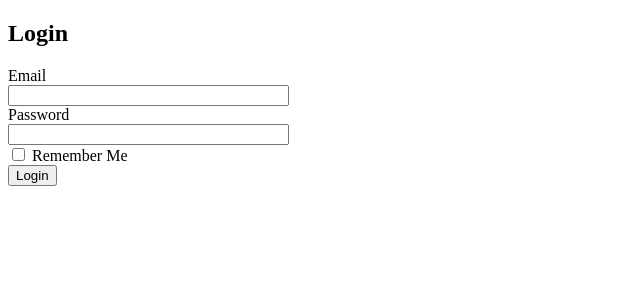
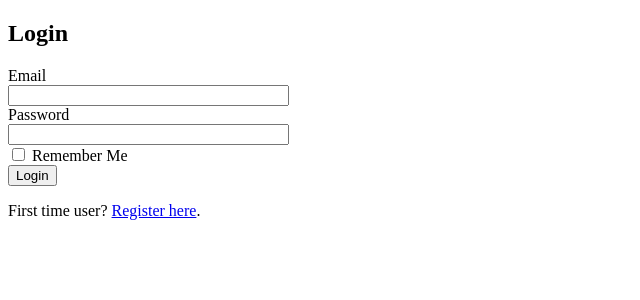
Before and after one commit to RajinCoder/SEO-Week4-Project, a Flask app: page /login in a window 1280 px wide. Shown: the top 300 px of the page, without its empty margins (0-640 px from the left). Run offline with Flask 3, Linux system fonts and the light colour scheme.

Commit message:
Works with it yupp

```diff
--- a/app.py
+++ b/app.py
@@ -17,22 +17,28 @@ bcrypt = Bcrypt(app)
 
 app.secret_key = os.urandom(24)
 
+@login_manager.user_loader
+def load_user(user_id):
+    return User.query.get(int(user_id))
 
 with app.app_context():
     db.create_all()
 
 @app.route('/')
-@login_required
 def index():
-    return render_template('index.html')
+    if current_user.is_authenticated:
+        return render_template('index.html')
+    else:
+        return redirect(url_for('login'))
 
 @app.route('/submit', methods=['POST'])
 @cross_origin()
+@login_required
 def submit():
     if request.is_json:
         data = request.get_json()
         posts = api_query_response(data['location'], data['geo_range'], data['sex'], data['age'], data['special_ability'])
-        if not posts:  # Check if no posts were found
+        if not posts:
             return jsonify({'redirect': url_for("error")}), 200
         session['posts'] = posts
         return jsonify({'redirect': url_for("pets_display")}), 200
@@ -40,13 +46,15 @@ def submit():
         return jsonify({'message': 'Invalid data format.'}), 400
 
 @app.route('/pets')
+@login_required
 def pets_display():
     posts = session.get('posts', [])
-    if not posts:  # Check if no posts were found
+    if not posts:
         return render_template('error.html')
     return render_template('pets_display.html', posts=posts)
 
 @app.route('/post/<int:pet_id>')
+@login_required
 def post_details(pet_id):
     post = chosen_post_data(pet_id)
     if post:
@@ -55,6 +63,7 @@ def post_details(pet_id):
         return render_template('error.html')
 
 @app.route('/error')
+@login_required
 def error():
     return render_template('error.html')
 
--- a/templates/login.html
+++ b/templates/login.html
@@ -24,4 +24,5 @@
         {{ form.submit() }}
     </div>
 </form>
+<p>First time user? <a href="{{ url_for('register') }}">Register here</a>.</p>
 {% endblock %}
```
